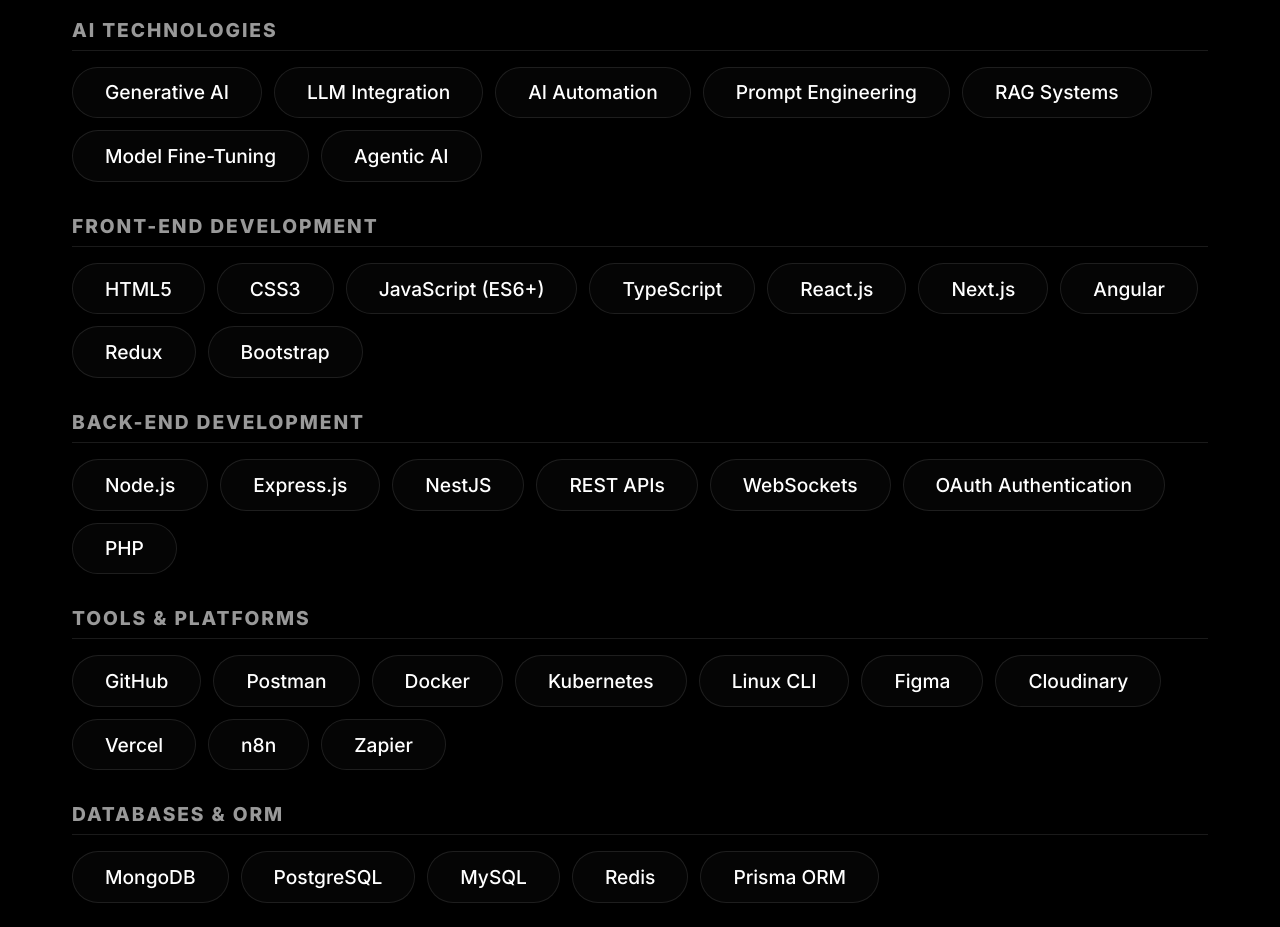
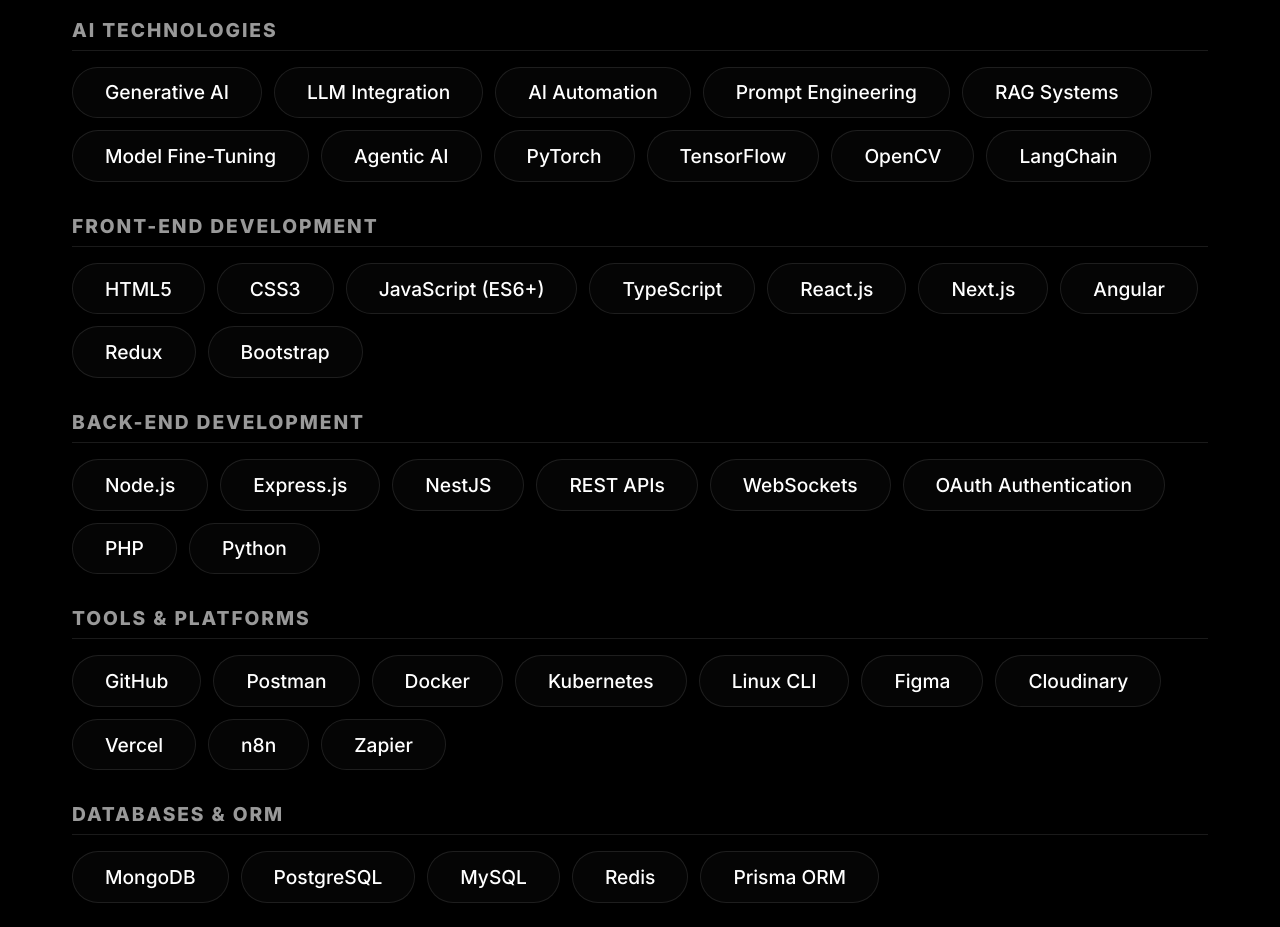
Before and after one commit to gouthamx67/portfolio, a Next.js app: page / in a window 1280 px wide. Shown: the part 1160-2087 px from the top of the page. Built offline with nearby package versions, Linux system fonts and the light colour scheme; a web font is replaced by a local one.

Commit message:
Add Python and AI-related skills to skill section

```diff
--- a/src/data/config.ts
+++ b/src/data/config.ts
@@ -3,9 +3,9 @@
     role: "Full Stack Developer | AI Integration Specialist",
     bio: "Full-Stack Developer & AI Integration Specialist experienced in designing, building, and shipping web and AI-driven applications end-to-end. Focused on applied AI: integrating LLMs into real products, building Retrieval-Augmented Generation (RAG) pipelines, fine-tuning models for domain-specific behavior, and creating Agentic AI systems. Comfortable across both JavaScript/TypeScript and Python stacks, with a track record of turning research-stage AI ideas into working, user-facing features.",
     skills: {
-        "AI Technologies": ["Generative AI", "LLM Integration", "AI Automation", "Prompt Engineering", "RAG Systems", "Model Fine-Tuning", "Agentic AI"],
+        "AI Technologies": ["Generative AI", "LLM Integration", "AI Automation", "Prompt Engineering", "RAG Systems", "Model Fine-Tuning", "Agentic AI", "PyTorch", "TensorFlow", "OpenCV", "LangChain"],
         "Front-End Development": ["HTML5", "CSS3", "JavaScript (ES6+)", "TypeScript", "React.js", "Next.js", "Angular", "Redux", "Bootstrap"],
-        "Back-End Development": ["Node.js", "Express.js", "NestJS", "REST APIs", "WebSockets", "OAuth Authentication", "PHP"],
+        "Back-End Development": ["Node.js", "Express.js", "NestJS", "REST APIs", "WebSockets", "OAuth Authentication", "PHP", "Python"],
         "Tools & Platforms": ["GitHub", "Postman", "Docker", "Kubernetes", "Linux CLI", "Figma", "Cloudinary", "Vercel", "n8n", "Zapier"],
         "Databases & ORM": ["MongoDB", "PostgreSQL", "MySQL", "Redis", "Prisma ORM"],
     },
```
